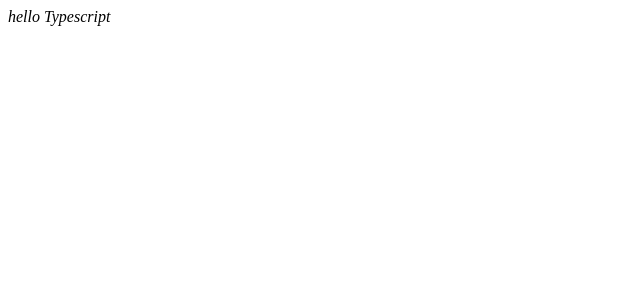
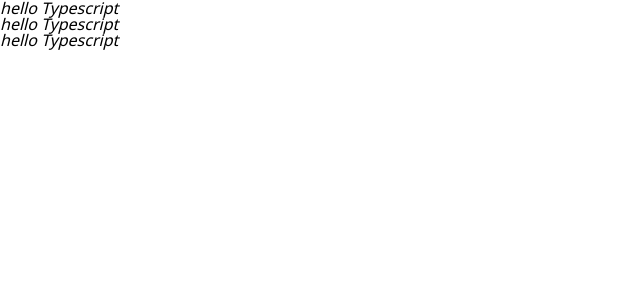
Before and after one commit to kamogawa/next_todo, a Next.js app: page / in a window 1280 px wide. Shown: the top 300 px of the page, without its empty margins (0-640 px from the left). Built offline with nearby package versions, Linux system fonts and the light colour scheme.

Commit message:
style 설정

```diff
--- a/package.json
+++ b/package.json
@@ -16,7 +16,7 @@
     "react": "^17.0.0",
     "react-dom": "^17.0.0",
     "styled-components": "^5.2.0",
-    "styled-reset": "^4.2.3"
+    "styled-reset": "^4.4.1"
   },
   "devDependencies": {
     "@types/node": "^14.14.0",
--- /dev/null
+++ b/pages/_app.tsx
@@ -0,0 +1,13 @@
+import { AppProps } from "next/app";
+import GlobalStyle from "../styles/GlobalStyle";
+
+const app = ({ Component, pageProps }: AppProps) => {
+  return (
+    <>
+      <GlobalStyle />
+      <Component {...pageProps} />
+    </>
+  );
+};
+
+export default app;
--- a/pages/index.tsx
+++ b/pages/index.tsx
@@ -6,7 +6,13 @@
 `;
 
 const index: NextPage = () => {
-  return <Container>hello Typescript</Container>;
+  return (
+    <Container>
+      <h1>hello Typescript</h1>
+      <h2>hello Typescript</h2>
+      <h3>hello Typescript</h3>
+    </Container>
+  );
 };
 
 export default index;
--- /dev/null
+++ b/styles/GlobalStyle.ts
@@ -0,0 +1,18 @@
+import { createGlobalStyle, css } from "styled-components";
+import reset from "styled-reset";
+
+const globalStyle = css`
+  ${reset};
+  * {
+    box-sizing: border-box;
+  }
+  body {
+    font-family: Noto Sans, Noto Sans KR;
+  }
+`;
+
+const GlobalStyle = createGlobalStyle`
+    ${globalStyle}
+`;
+
+export default GlobalStyle;
```
Also changed, not shown: 1 other file (tests, documents, lock files or other folders).
